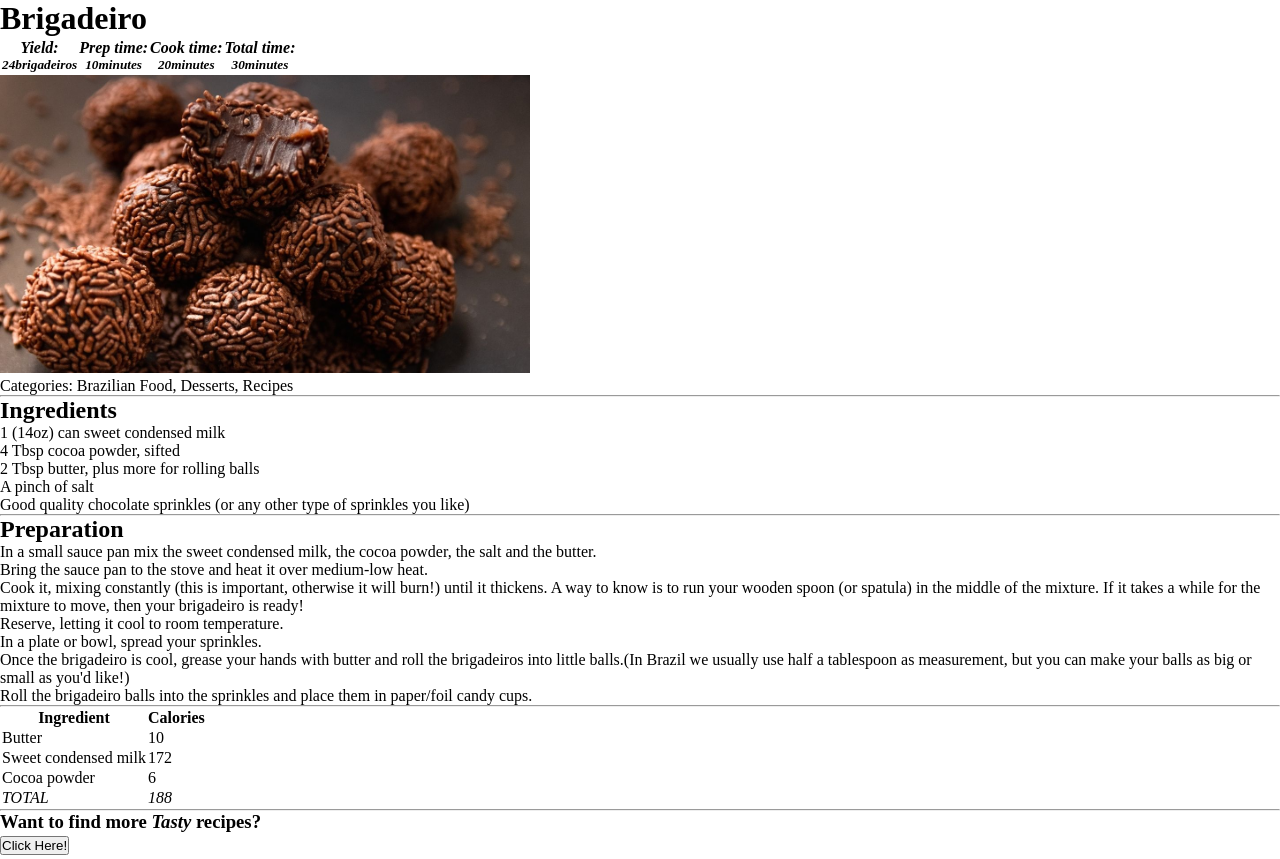
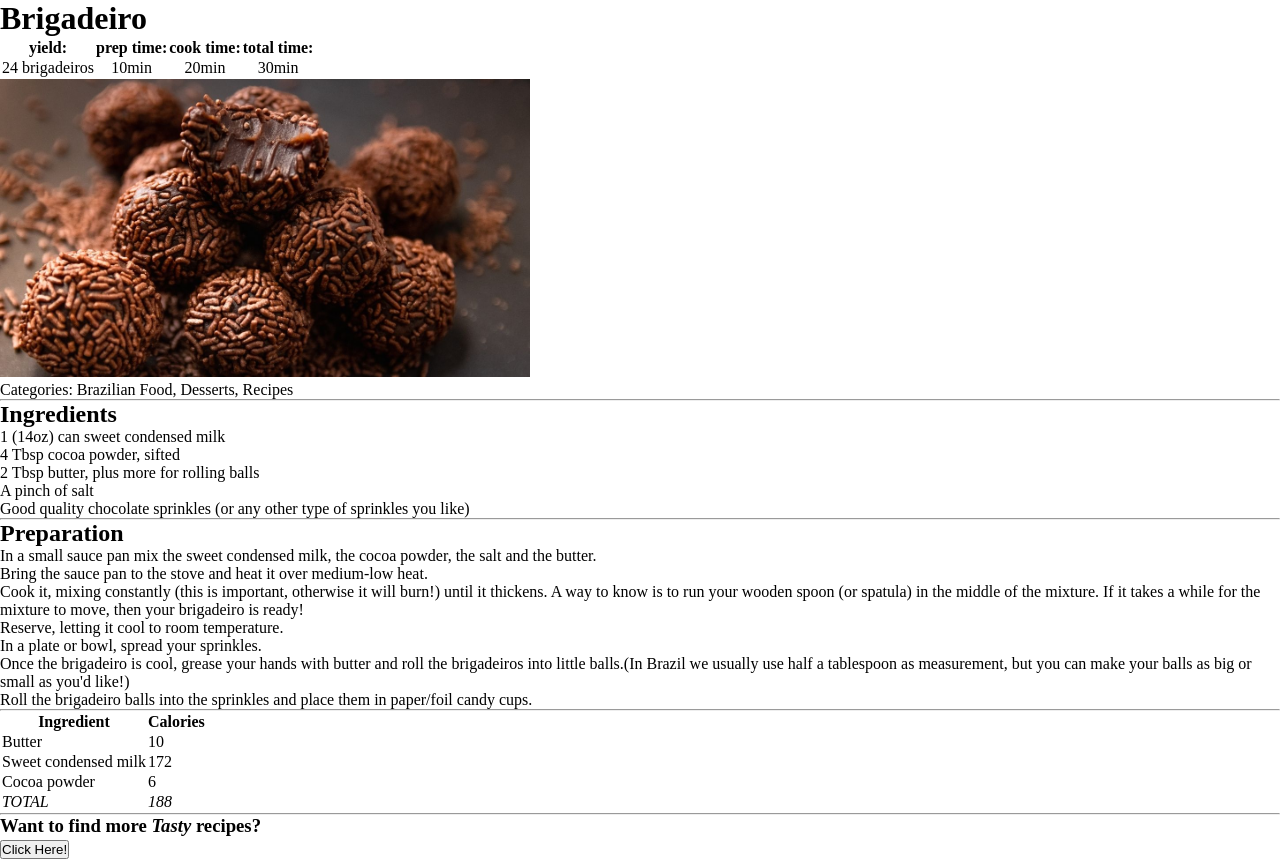
Before and after one commit to BiancaMalta/recipes-website, a plain HTML site: page index.html in a window 1280 px wide. Drawn offline with Linux system fonts and the light colour scheme.

Commit message:
table update

```diff
--- a/index.html
+++ b/index.html
@@ -18,16 +18,28 @@
             <thead>
                 <tr>
 
-                    <th><em><h4> Yield: <h5>24brigadeiros</h5></h4></em> </th>
-
-                    <th><em><h4> Prep time:  <h5>10minutes</h5></h4></em></th>
-
-                    <th><em><h4> Cook time: <h5>20minutes</h5></h4></em></th>
-
-                    <th><em><h4> Total time: <h5> 30minutes</h5></h4></em></th>
+                    <th> yield: </th>
+                    <th> prep time: </th>
+                    <th>cook time: </th>
+                    <th>total time: </th>
 
                 </tr>
             </thead>
+
+            <tbody>
+
+                <tr>
+                    <td> 24 brigadeiros </td>
+
+                    <td>
+                        <center> 10min </td>
+                    <td>
+                        <center> 20min </td>
+                    <td>
+                        <center> 30min </td>
+                </tr>
+            </tbody>
+
         </table>
     </p>
 
```
